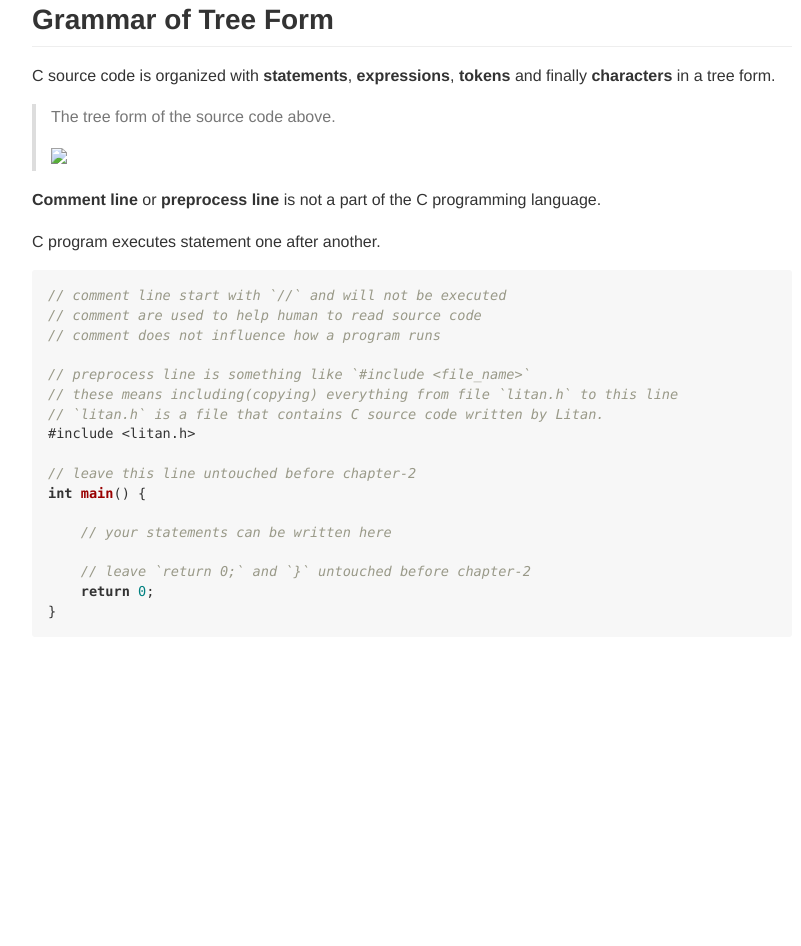
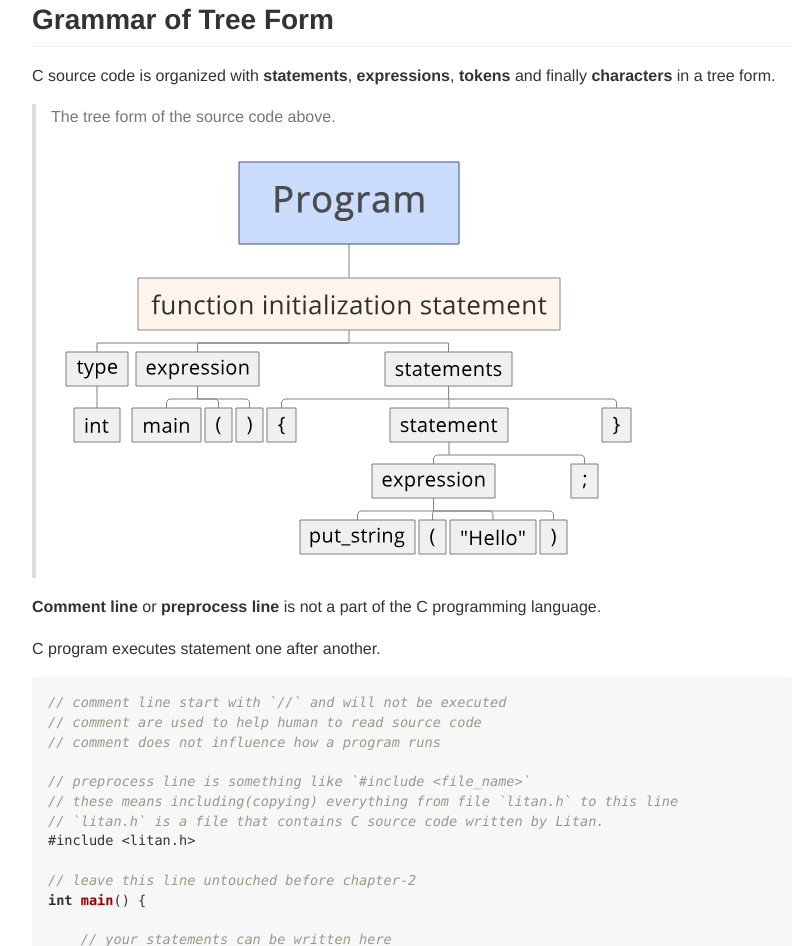
Before and after one commit to hncsltok/hncsltok.github.io, a plain HTML site: page 1-Helloworld/1-Hello World.html in a window 1280 px wide. Shown: the part 1044-1990 px from the top of the page, without its empty margins (243-1044 px from the left). Before the commit the page ends 1711 px from the top, so only its background shows below. Drawn offline with Linux system fonts and the light colour scheme.

Commit message:
fix image

```diff
--- a/1-Helloworld/1-Hello World.html
+++ b/1-Helloworld/1-Hello World.html
@@ -67,7 +67,7 @@ and <code>Hello</code> is then put on screen.</p>
 and finally <strong>characters</strong> in a tree form.</p>
 <blockquote>
 <p>The tree form of the source code above.</p>
-<p class="img-container"><img src="../../graph/1-1.svg"/></p>
+<p class="img-container"><img src="../graph/1-1.svg"/></p>
 </blockquote>
 <p><strong>Comment line</strong> or <strong>preprocess line</strong> is not a part of
 the C programming language.</p>
```
Also changed, not shown: graph/1-1.svg (added), graph/question.svg (added), graph/tree.svg (added).
